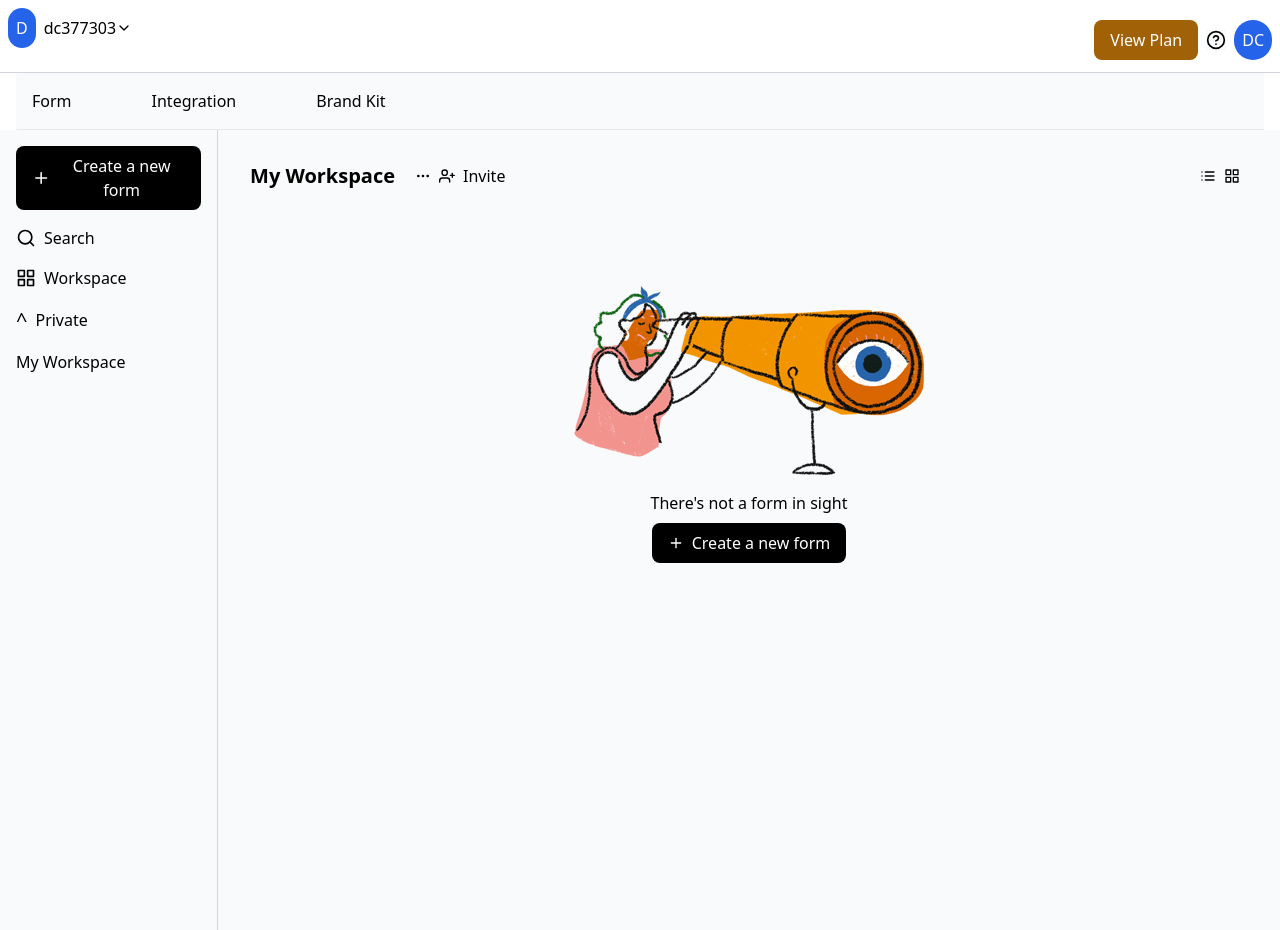
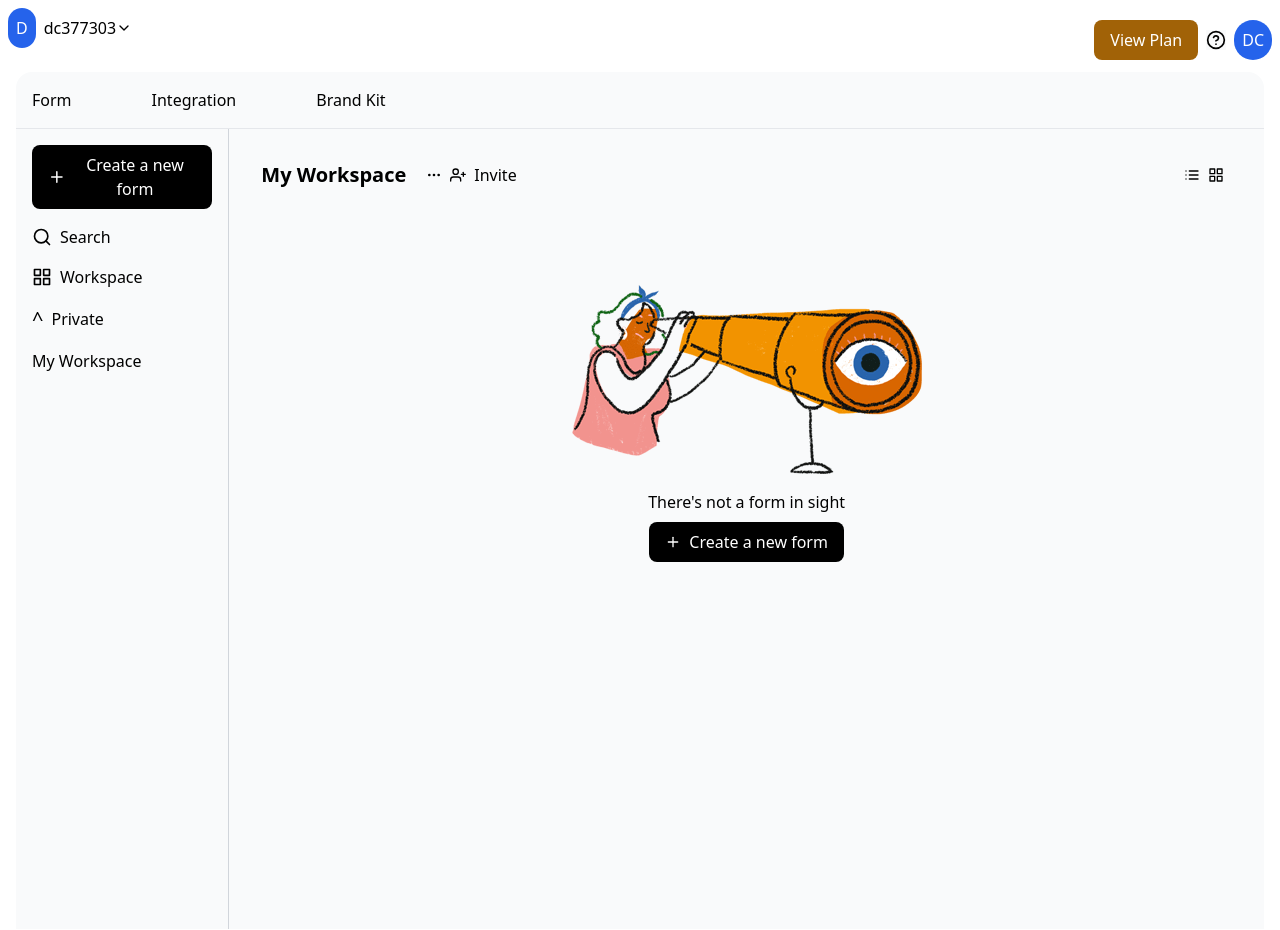
Before and after one commit to DrissaCoulibaly729/Projet-Stage3-Cloner-Typeform, a React (Create React App) app: page /dashboard in a window 1280 px wide. Built offline with nearby package versions, Linux system fonts and the light colour scheme.

Commit message:
new commit

```diff
--- a/src/components/Dashboard/Header.js
+++ b/src/components/Dashboard/Header.js
@@ -3,7 +3,7 @@ import { FiChevronDown, FiHelpCircle } from 'react-icons/fi';
 
 const Header = () => {
   return (
-    <header className="flex justify-between items-center pt-2 px-2 border-b border-gray-300 bg-white">
+    <header className="flex justify-between items-center pt-2 px-2  border-gray-300 bg-white">
       <div className="flex items-center mb-6">
         <div className="bg-blue-600 text-white p-2 rounded-full">D</div>
         <span className="ml-2">dc377303</span>
--- a/src/components/Dashboard/Navigation.js
+++ b/src/components/Dashboard/Navigation.js
@@ -2,7 +2,7 @@ import React from 'react';
 
 const Navigation = () => {
   return (
-    <nav className="bg-gray-50 border-b rounded-s-sm mx-4 text-black p-4">
+    <nav className="bg-gray-50 border-b rounded-t-2xl mx-4 text-black p-4">
       <ul className="flex">
         <li className="mr-20">
           <a href="/" className="hover:underline">Form</a>
--- a/src/components/Dashboard/Sidebar.js
+++ b/src/components/Dashboard/Sidebar.js
@@ -3,7 +3,7 @@ import { FiPlus, FiSearch, FiGrid } from 'react-icons/fi';
 
 const Sidebar = () => {
   return (
-    <aside className="w-1/5 bg-gray-50 p-4 border-r border-gray-300">
+    <aside className="w-1/5 bg-gray-50 ml-4 p-4 border-r border-gray-300">
       <div className="mb-4">
         <button className="flex items-center bg-black text-white px-4 py-2 rounded-lg mb-2">
           <FiPlus className="text-xl mr-2" />
--- a/src/components/Dashboard/Workspace.js
+++ b/src/components/Dashboard/Workspace.js
@@ -3,7 +3,7 @@ import { FiPlus, FiList, FiGrid, FiMoreHorizontal, FiUserPlus } from 'react-icon
 
 const Workspace = () => {
   return (
-    <div className="w-full  bg-gray-50">
+    <div className="w-full mr-4 bg-gray-50">
       <div className='flex  p-8 justify-between '>
         <div className="flex justify-between space-x-5 items-center mb-6">
           <div className="flex items-center">
```
